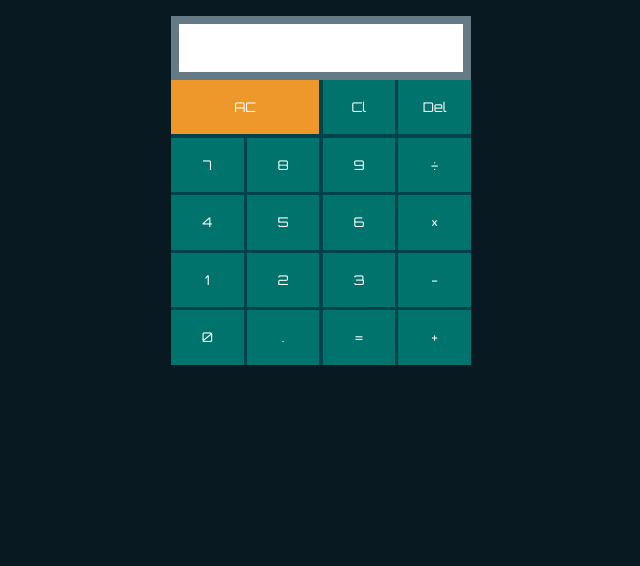
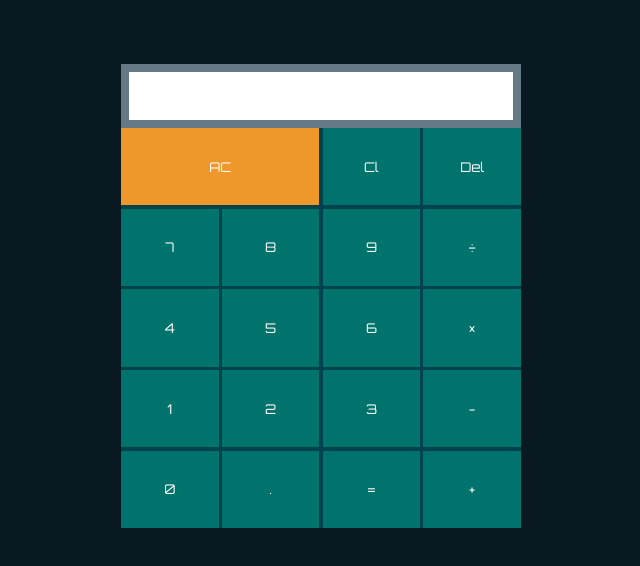
Before and after one commit to moadhN/the_odin_project, a plain HTML site: page Calculator_Project/index.html in a window 1280 px wide. Shown: the whole page, without its empty margins (319-959 px from the left). Drawn offline with Linux system fonts and the light colour scheme.

Commit message:
edit js and css style

```diff
--- a/Calculator_Project/main.js
+++ b/Calculator_Project/main.js
@@ -19,6 +19,7 @@ let operatorOpern = true;
 let equalbutton = false;
 let stopWriting = true;
 let writingCount = 0;
+
 
 
 let a = undefined, b = undefined, oper = undefined;
@@ -69,10 +70,12 @@ function numberInput() {
 
         }
 
+
         writingCount++
         if (writingCount === 10) {
             stopWriting = false
         }
+
     }
 
 }
@@ -102,7 +105,8 @@ function addOperator() {
 }
 
 
-/* delate Number */
+/* delete Number */
+
 del.addEventListener('click', delateNumber)
 
 function delateNumber() {
@@ -122,9 +126,12 @@ function delateNumber() {
 
 
 clearButton.addEventListener('click', clearScreen)
+
 function clearScreen() {
+    operators.forEach(item => item.style.background = '')//clear operator style
     if (offBoolean) {
         input.textContent = '0'
+
         a = undefined, b = undefined;
         clearBoolean = true;
         operatorOpern = true;
--- a/Calculator_Project/style.css
+++ b/Calculator_Project/style.css
@@ -41,9 +41,9 @@ body {
 /* grid */
 
 .content {
-    margin: 1rem auto;
+    margin: 4rem auto;
     background-color: var(--bg-calulator);
-    width: 300px;
+    width: 400px;
     border-radius: 1rem;
     -webkit-border-radius: 1rem;
     -moz-border-radius: 1rem;
@@ -52,6 +52,7 @@ body {
 }
 
 .buttons {
+    height: 400px;
     display: grid;
     grid-template-columns: 1fr 1fr 1fr 1fr;
     grid-template-rows: 1fr 1fr 1fr 1fr 1fr;
```
